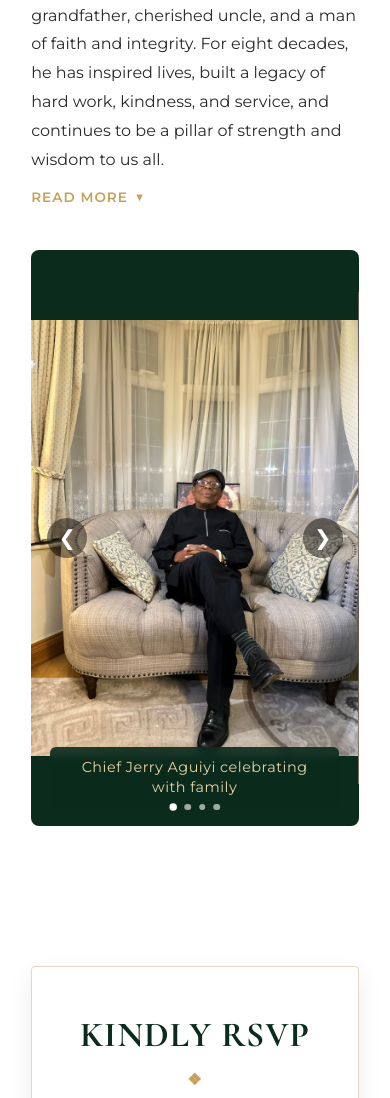
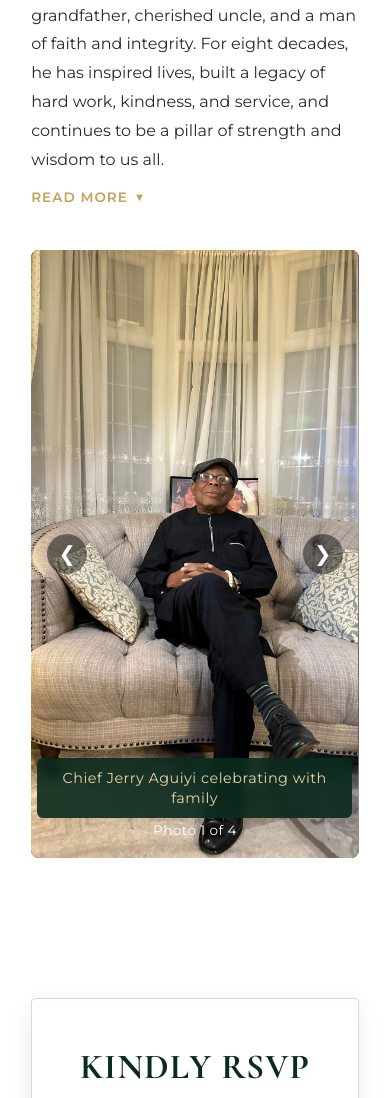
Before and after one commit to Gavin-Humphrey/event-invitation-platform, a Django app: page / in a window 390 px wide. Shown: the part 2316-3414 px from the top of the page. Run offline with Django 4.2, Linux system fonts and the light colour scheme; data comes from the database, SQL or seed files in the repository; data that the repository does not hold is empty.

Commit message:
Fix responsive gallery image sizing

```diff
--- a/static/css/style.css
+++ b/static/css/style.css
@@ -445,12 +445,11 @@ h1, h2, h3, h4, .serif-font {
     position: relative;
     overflow: hidden;
     width: 100%;
-    height: 36rem;
+    height: 38rem;
     border-radius: 8px;
     background-color: var(--emerald, #0B2B1D);
 }
 
-/* Slides Flex Wrapper */
 .about-slides {
     display: flex;
     width: 100%;
@@ -458,74 +457,34 @@ h1, h2, h3, h4, .serif-font {
     transition: transform 0.6s ease-in-out;
 }
 
-
-/* .about-slides .slide-card {
+.about-slides .slide-card {
+    position: relative;
+    flex: 0 0 100%;
+    width: 100%;
     min-width: 100%;
     height: 100%;
-    display: flex;
-    flex-direction: column;
     box-sizing: border-box;
+    overflow: hidden;
 }
 
-
 .about-slides .slide-card img {
-    width: 100%;
-    flex: 1;
-    min-height: 0;
-    object-fit: contain;
+    display: block;
+    width: 100% !important;
+    height: 100% !important;
+    max-width: none !important;
+    object-fit: cover;
     object-position: center;
-    border-radius: 8px 8px 0 0;
-
-    height: 85%;
+    margin: 0;
+    padding: 0;
+    border: 0;
 }
-
-.slide-description {
-    background-color: rgba(11, 43, 29, 0.92);
-    color: var(--gold-light, #C5A059);
-    padding: 12px 16px;
-    font-size: 0.9rem;
-    letter-spacing: 0.5px;
-    line-height: 1.4;
-    text-align: center;
-    border-radius: 6px;
-    flex-shrink: 0;
-
-
-    transform: translateY(-20px);
-    margin-bottom: -20px;
-    width: 90%;
-    margin-left: auto;
-    margin-right: auto;
-    z-index: 2;
-} */
-
-/* Individual Slide Card */
-/* Card relative container */
-.about-slides .slide-card {
-    min-width: 100%;
-    height: 100%;
-    display: flex;
-    flex-direction: column;
-    position: relative; /* Anchor for overlay positioning */
-    box-sizing: border-box;
-}
-
-/* Image fills full card height */
-.about-slides .slide-card img {
-    width: 100%;
-    height: 100%;
-    object-fit: contain;
-    object-position: center;
-    border-radius: 8px;
-}
-
 /* Floating description box elevated above dots */
 .slide-description {
     position: absolute;
-    bottom: 1.2rem;
-    left: 6%;
-    right: 6%;
-    background-color: rgba(11, 43, 29, 0.90); /* Semi-transparent dark emerald backdrop */
+    bottom: 2.5rem;
+    left: 2%;
+    right: 2%;
+    background-color: rgba(11, 43, 29, 0.90);
     color: var(--gold-light);
     padding: 10px 16px;
     font-size: 0.9rem;
@@ -588,9 +547,16 @@ h1, h2, h3, h4, .serif-font {
     transition: all 0.3s ease;
 }
 
-.about-dot.active {
+/* .about-dot.active {
     background: var(--white);
     transform: scale(1.25);
+} */
+
+.about-photo-counter {
+    display: inline-block;
+    font-size: 0.85rem;
+    color: var(--white);
+    letter-spacing: 0.03em;
 }
 
 /* Responsive Fix */
--- a/templates/index.html
+++ b/templates/index.html
@@ -90,26 +90,6 @@
         </button>
       </div>
       <!--  -->
-      <!-- <div class="about-gallery">
-        <div class="about-slides">
-          <img src="{% static 'images/Pic 3.jpeg' %}" alt="Dad Photo 1">
-          <img src="{% static 'images/Pic 1.jpeg' %}" alt="Dad Photo 2">
-          <img src="{% static 'images/Pic 9.jpeg' %}" alt="Dad Photo 3">
-          <img src="{% static 'images/Pic 6.jpeg' %}" alt="Dad Photo 4">
-        </div>
-
-        <button class="about-prev" aria-label="Previous photo">&#10094;</button>
-        <button class="about-next" aria-label="Next photo">&#10095;</button>
-
-        <div class="about-dots">
-          <span class="about-dot active"></span>
-          <span class="about-dot"></span>
-          <span class="about-dot"></span>
-          <span class="about-dot"></span>
-        </div>
-      </div> -->
-
-      <!--  -->
       <div class="about-gallery">
         <div class="about-slides">
           {% if gallery_images.exists %}
@@ -119,6 +99,7 @@
                   {% if item.description %}
                     <div class="slide-description">{{ item.description }}</div>
                   {% endif %}
+
               </div>
             {% endfor %}
           {% else %}
@@ -145,8 +126,8 @@
         <button class="about-prev" aria-label="Previous photo">&#10094;</button>
         <button class="about-next" aria-label="Next photo">&#10095;</button>
 
-  <div class="about-dots">
-    {% if gallery_images.exists %}
+        <!-- <div class="about-dots">
+          {% if gallery_images.count <= 4 %}
             {% for item in gallery_images %}
               <span class="about-dot {% if forloop.first %}active{% endif %}"></span>
             {% endfor %}
@@ -156,7 +137,16 @@
             <span class="about-dot"></span>
             <span class="about-dot"></span>
           {% endif %}
+        </div> -->
+
+
+        <div class="about-dots">
+          <span class="about-photo-counter">
+            Photo 1 of {% if gallery_images %}{{ gallery_images|length }}{% else %}4{% endif %}
+          </span>
         </div>
+
+        <!--  -->
       </div>
       <!--  -->
     </div>
@@ -394,13 +384,188 @@
     updateCountdown();
     setInterval(updateCountdown, 1000);
 
+    // // Gallery Slides - Infinite Loop
+
+
+    // ////////////
+    // Gallery Slides - Infinite Loop
+// document.addEventListener('DOMContentLoaded', () => {
+//   const gallery = document.querySelector('.about-gallery');
+//   const slides = document.querySelector('.about-slides');
+
+//   // TARGET .slide-card INSTEAD OF img
+//   const originalCards = document.querySelectorAll('.about-slides .slide-card');
+//   const dots = document.querySelectorAll('.about-dot');
+//   const prevButton = document.querySelector('.about-prev');
+//   const nextButton = document.querySelector('.about-next');
+
+//   if (slides && gallery && originalCards.length > 0) {
+//     const firstClone = originalCards[0].cloneNode(true);
+//     const lastClone = originalCards[originalCards.length - 1].cloneNode(true);
+
+//     slides.appendChild(firstClone);
+//     slides.insertBefore(lastClone, originalCards[0]);
+
+//     // UPDATE ALL SLIDES TO SELECT CARDS
+//     const allSlides = document.querySelectorAll('.about-slides .slide-card');
+
+//     let currentSlide = 1;
+//     let slideWidth = gallery.clientWidth;
+//     let isTransitioning = false;
+//     let transitionTimeout = null;
+
+//     function setTransform(index, useTransition) {
+//       slides.style.transition = useTransition
+//         ? 'transform 0.6s ease-in-out'
+//         : 'none';
+
+//       slides.style.transform =
+//         `translate3d(-${index * slideWidth}px, 0, 0)`;
+
+//       void slides.offsetWidth;
+//     }
+
+//     setTransform(currentSlide, false);
+
+//     window.addEventListener('resize', () => {
+//       slideWidth = gallery.clientWidth;
+//       setTransform(currentSlide, false);
+//     });
+
+//     window.addEventListener('load', () => {
+//       slideWidth = gallery.clientWidth;
+//       setTransform(currentSlide, false);
+//     });
+
+//     // UPDATE DOTS
+//     // Always keeps exactly ONE dot active.
+//     // With 4 dots:
+//     // 1 → 2 → 3 → 4 → 1 → 2 → 3 → 4 ...
+//     function updateDots() {
+//       let dotIndex = (currentSlide - 1) % dots.length;
+
+//       // Handle the cloned slides used for the infinite loop
+//       if (currentSlide === 0) {
+//         dotIndex = (originalCards.length - 1) % dots.length;
+//       } else if (currentSlide === allSlides.length - 1) {
+//         dotIndex = 0;
+//       }
+
+//       dots.forEach((dot, index) => {
+//         dot.classList.toggle('active', index === dotIndex);
+//       });
+//     }
+
+//     function handleTransitionEnd() {
+//       if (transitionTimeout) {
+//         clearTimeout(transitionTimeout);
+//       }
+
+//       // When reaching the first clone, jump to the real first slide
+//       if (currentSlide === allSlides.length - 1) {
+//         currentSlide = 1;
+//         setTransform(currentSlide, false);
+//       }
+
+//       // When reaching the last clone, jump to the real last slide
+//       else if (currentSlide === 0) {
+//         currentSlide = allSlides.length - 2;
+//         setTransform(currentSlide, false);
+//       }
+
+//       // Make sure the dots are updated after the infinite-loop jump
+//       updateDots();
+
+//       isTransitioning = false;
+//     }
+
+//     function showSlide(index) {
+//       if (
+//         isTransitioning ||
+//         index < 0 ||
+//         index >= allSlides.length
+//       ) {
+//         return;
+//       }
+
+//       isTransitioning = true;
+//       currentSlide = index;
+
+//       setTransform(currentSlide, true);
+
+//       // Update active dot immediately
+//       updateDots();
+
+//       if (transitionTimeout) {
+//         clearTimeout(transitionTimeout);
+//       }
+
+//       transitionTimeout = setTimeout(() => {
+//         if (isTransitioning) {
+//           handleTransitionEnd();
+//         }
+//       }, 650);
+//     }
+
+//     slides.addEventListener(
+//       'transitionend',
+//       handleTransitionEnd
+//     );
+
+//     // NEXT BUTTON
+//     if (nextButton) {
+//       nextButton.addEventListener('click', (e) => {
+//         e.preventDefault();
+
+//         if (!isTransitioning) {
+//           showSlide(currentSlide + 1);
+//         }
+//       });
+//     }
+
+//     // PREVIOUS BUTTON
+//     if (prevButton) {
+//       prevButton.addEventListener('click', (e) => {
+//         e.preventDefault();
+
+//         if (!isTransitioning) {
+//           showSlide(currentSlide - 1);
+//         }
+//       });
+//     }
+
+//     // DOT BUTTONS
+//     dots.forEach((dot, index) => {
+//       dot.addEventListener('click', (e) => {
+//         e.preventDefault();
+
+//         if (!isTransitioning) {
+//           showSlide(index + 1);
+//         }
+//       });
+//     });
+
+//     // AUTO SLIDE
+//     setInterval(() => {
+//       if (!isTransitioning) {
+//         showSlide(currentSlide + 1);
+//       }
+//     }, 5000);
+
+//     // Set initial active dot
+//     updateDots();
+//   }
+// });
+
+
 // Gallery Slides - Infinite Loop
 document.addEventListener('DOMContentLoaded', () => {
   const gallery = document.querySelector('.about-gallery');
   const slides = document.querySelector('.about-slides');
+
   // TARGET .slide-card INSTEAD OF img
   const originalCards = document.querySelectorAll('.about-slides .slide-card');
-      const dots = document.querySelectorAll('.about-dot');
+  const photoCounter = document.querySelector('.about-photo-counter');
   const prevButton = document.querySelector('.about-prev');
   const nextButton = document.querySelector('.about-next');
 
@@ -413,14 +578,20 @@
 
     // UPDATE ALL SLIDES TO SELECT CARDS
     const allSlides = document.querySelectorAll('.about-slides .slide-card');
+
     let currentSlide = 1;
     let slideWidth = gallery.clientWidth;
     let isTransitioning = false;
     let transitionTimeout = null;
 
     function setTransform(index, useTransition) {
-          slides.style.transition = useTransition ? 'transform 0.6s ease-in-out' : 'none';
-          slides.style.transform = `translate3d(-${index * slideWidth}px, 0, 0)`;
+      slides.style.transition = useTransition
+        ? 'transform 0.6s ease-in-out'
+        : 'none';
+
+      slides.style.transform =
+        `translate3d(-${index * slideWidth}px, 0, 0)`;
+
       void slides.offsetWidth;
     }
 
@@ -436,72 +607,116 @@
       setTransform(currentSlide, false);
     });
 
-        function updateDots() {
-          let dotIndex = currentSlide - 1;
-          if (currentSlide === 0) dotIndex = originalCards.length - 1;
-          if (currentSlide === allSlides.length - 1) dotIndex = 0;
+    // UPDATE PHOTO COUNTER
+    function updatePhotoCounter() {
+      if (!photoCounter) return;
 
-          dots.forEach((dot, index) => {
-            dot.classList.toggle('active', index === dotIndex);
-          });
+      let photoNumber = currentSlide;
+
+      // When we're on the cloned last slide
+      if (currentSlide === 0) {
+        photoNumber = originalCards.length;
+      }
+
+      // When we're on the cloned first slide
+      else if (currentSlide === allSlides.length - 1) {
+        photoNumber = 1;
+      }
+
+      photoCounter.textContent =
+        `Photo ${photoNumber} of ${originalCards.length}`;
     }
 
     function handleTransitionEnd() {
-          if (transitionTimeout) clearTimeout(transitionTimeout);
+      if (transitionTimeout) {
+        clearTimeout(transitionTimeout);
+      }
 
+      // When reaching the first clone, jump to the real first slide
       if (currentSlide === allSlides.length - 1) {
         currentSlide = 1;
         setTransform(currentSlide, false);
-          } else if (currentSlide === 0) {
+      }
+
+      // When reaching the last clone, jump to the real last slide
+      else if (currentSlide === 0) {
         currentSlide = allSlides.length - 2;
         setTransform(currentSlide, false);
       }
+
+      updatePhotoCounter();
 
       isTransitioning = false;
     }
 
     function showSlide(index) {
-          if (isTransitioning || index < 0 || index >= allSlides.length) return;
+      if (
+        isTransitioning ||
+        index < 0 ||
+        index >= allSlides.length
+      ) {
+        return;
+      }
 
       isTransitioning = true;
       currentSlide = index;
+
       setTransform(currentSlide, true);
-          updateDots();
 
-          if (transitionTimeout) clearTimeout(transitionTimeout);
+      // Update counter immediately
+      updatePhotoCounter();
+
+      if (transitionTimeout) {
+        clearTimeout(transitionTimeout);
+      }
+
       transitionTimeout = setTimeout(() => {
-            if (isTransitioning) handleTransitionEnd();
+        if (isTransitioning) {
+          handleTransitionEnd();
+        }
       }, 650);
     }
 
-        slides.addEventListener('transitionend', handleTransitionEnd);
+    slides.addEventListener(
+      'transitionend',
+      handleTransitionEnd
+    );
 
+    // NEXT BUTTON
     if (nextButton) {
       nextButton.addEventListener('click', (e) => {
         e.preventDefault();
-            if(!isTransitioning) showSlide(currentSlide + 1);
+
+        if (!isTransitioning) {
+          showSlide(currentSlide + 1);
+        }
       });
     }
 
+    // PREVIOUS BUTTON
     if (prevButton) {
       prevButton.addEventListener('click', (e) => {
         e.preventDefault();
-            if(!isTransitioning) showSlide(currentSlide - 1);
+
+        if (!isTransitioning) {
+          showSlide(currentSlide - 1);
+        }
       });
     }
 
-        dots.forEach((dot, index) => {
-          dot.addEventListener('click', (e) => {
-            e.preventDefault();
-            if(!isTransitioning) showSlide(index + 1);
-          });
+    // AUTO SLIDE
+    setInterval(() => {
+      if (!isTransitioning) {
+        showSlide(currentSlide + 1);
+      }
+    }, 5000);
+
+    // Set initial counter
+    updatePhotoCounter();
+  }
 });
 
-        setInterval(() => {
-          if (!isTransitioning) showSlide(currentSlide + 1);
-        }, 5000);
-      }
-    });
+    // ///////////
 
 
     // RSVP Modal Dismissal Handlers
@@ -569,6 +784,8 @@
           buttonText.textContent = 'Read More';
       }
     }
+
+
   </script>
 
 {% endblock %}
```
Also changed, not shown: event_invitations_app/models.py (+91 -0 lines). Lines whose indentation alone changed are shown as unchanged.
